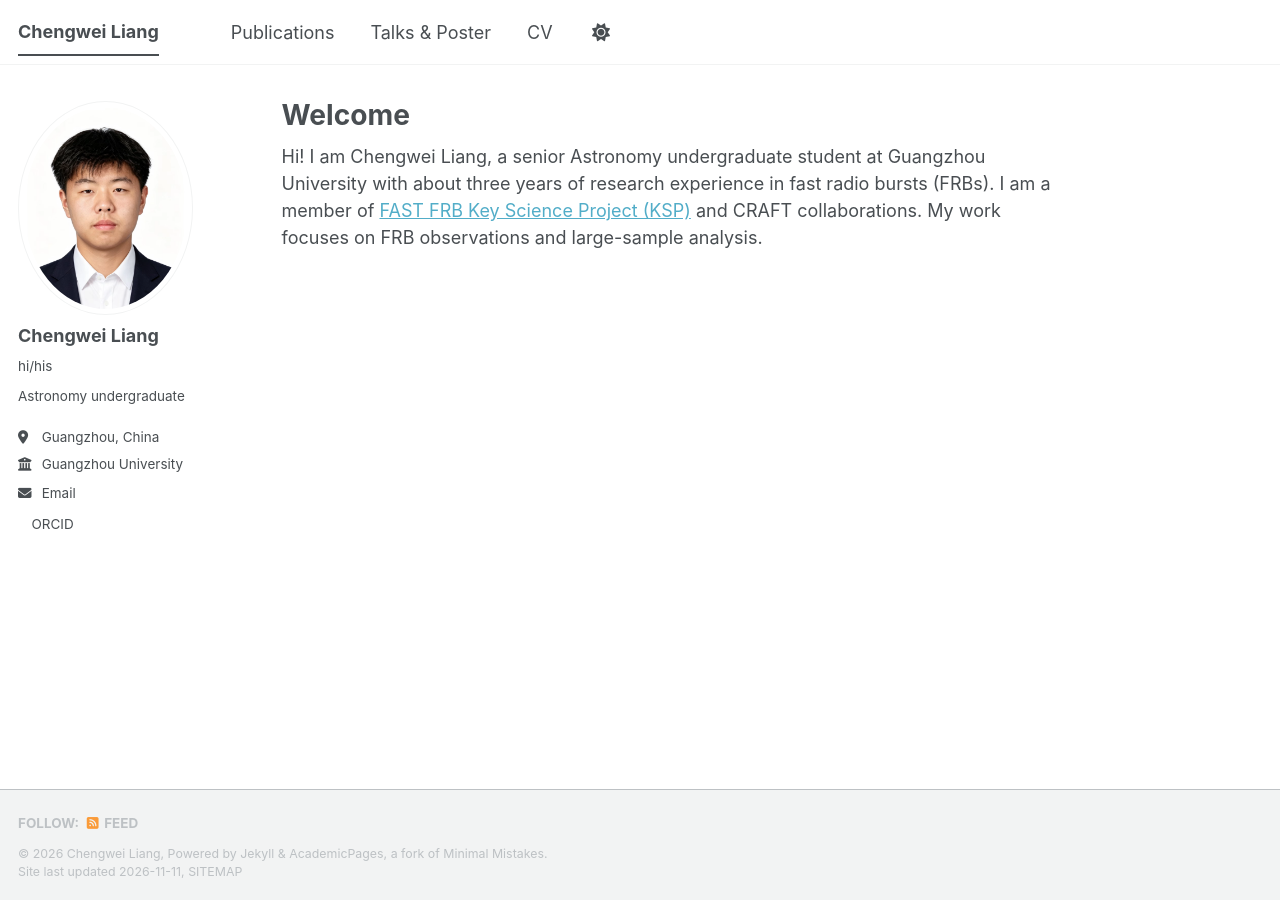
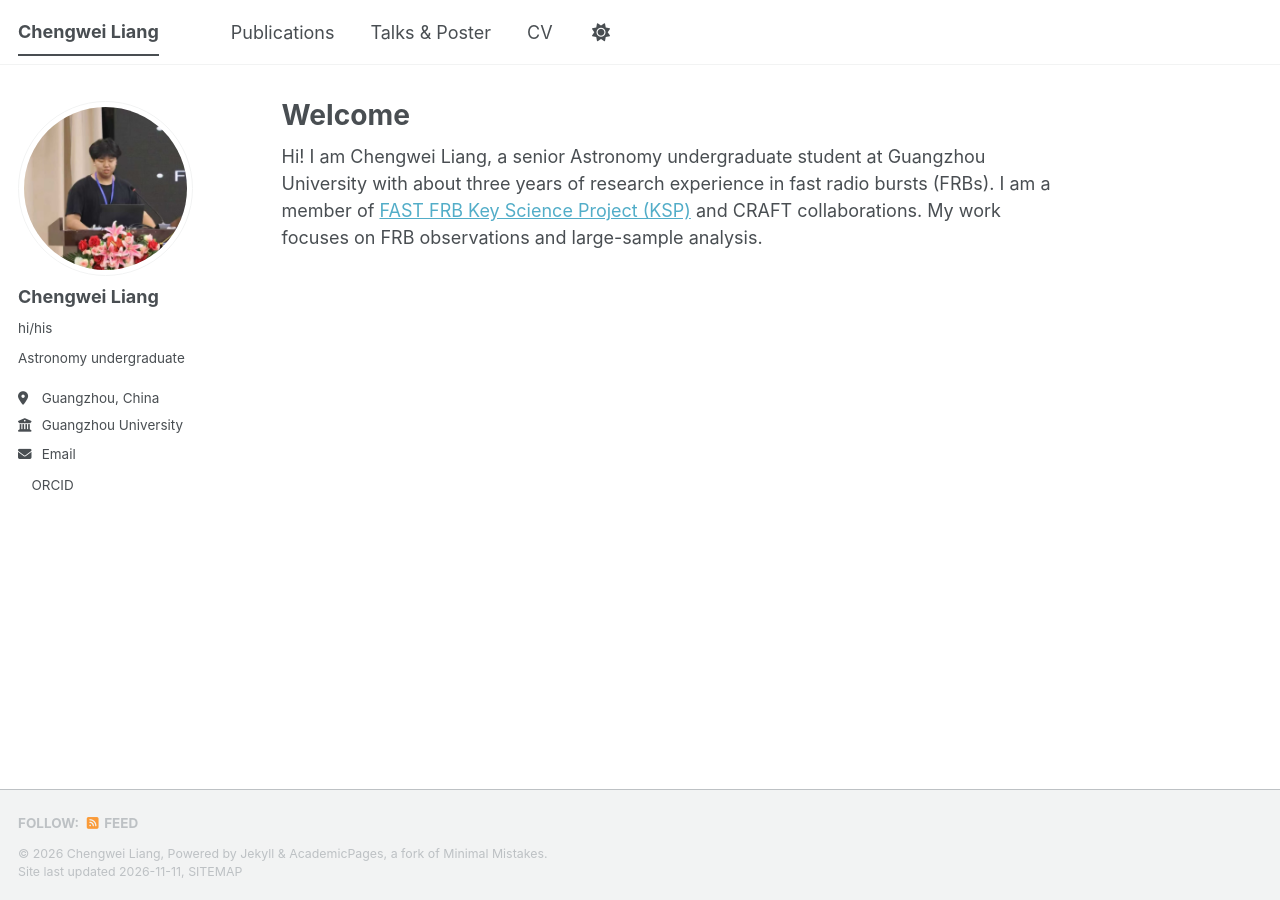
Before and after one commit to Chengwei-Liang/Chengwei-Liang.github.io, a Jekyll site: the page built from _pages/about.md, in a window 1280 px wide. Built offline with Jekyll 4.4.1, drawn with Linux system fonts in a browser that asks for light colours; a script bundle is joined from its source files by our own code; a style sheet for code colours, icons or effects is not loaded.

Commit message:
Update _config.yml

```diff
--- a/_config.yml
+++ b/_config.yml
@@ -22,7 +22,7 @@ repository               : "Chengwei-Liang/Chengwei-Liang.github.io"
 #               Additional customization can be done by editing /_includes/author-profile.html
 author:
   # Biographic information
-  avatar           : "me.png"
+  avatar           : "me1.png"
   name             : "Chengwei Liang"
   pronouns         : "hi/his"
   bio              : "Astronomy undergraduate"
```
